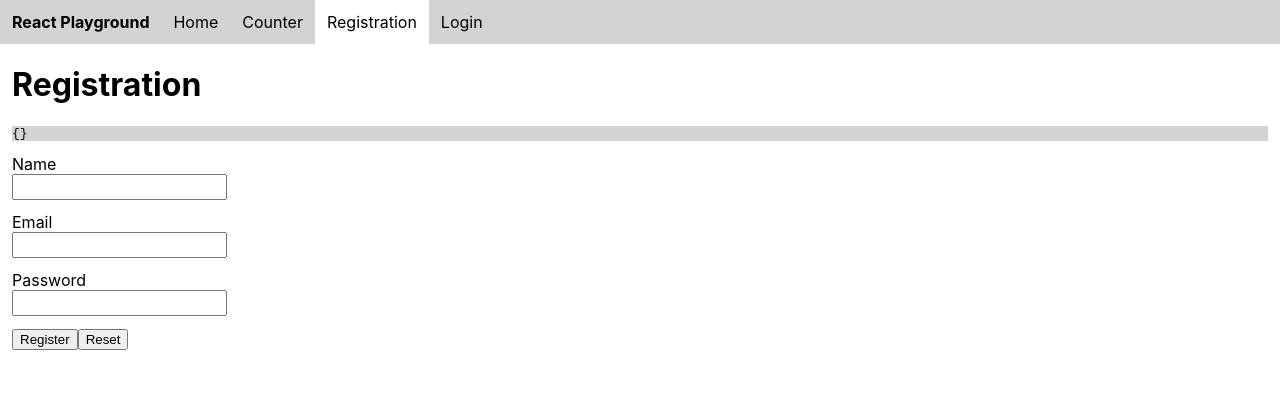
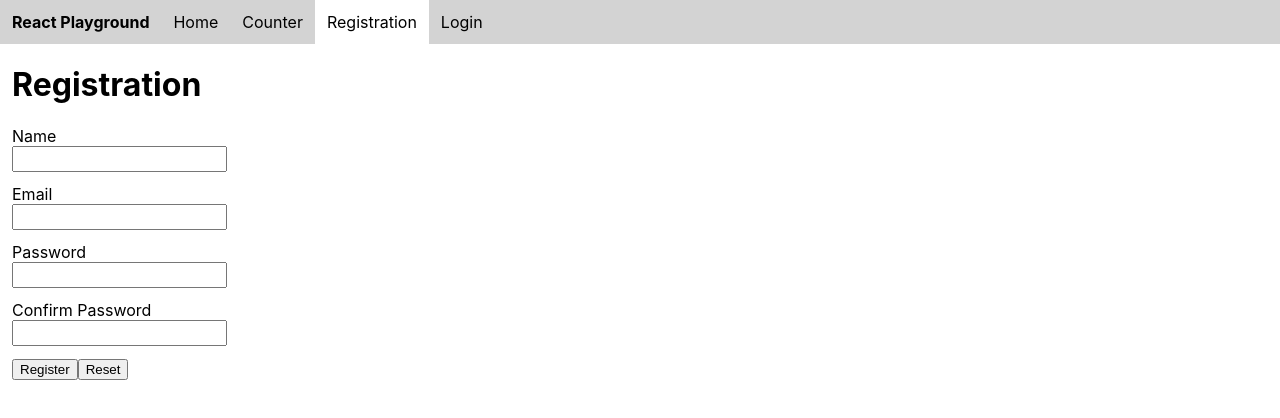
Before and after one commit to kobalazs/react-and-redux-playground, a React (Create React App) app: page /registration in a window 1280 px wide. Shown: the top 418 px of the page. Built offline with nearby package versions, Linux system fonts and the light colour scheme.

Commit message:
Validate registration using React Hook Form & turn the form into an uncontrolled component

```diff
--- a/package.json
+++ b/package.json
@@ -9,6 +9,7 @@
     "@testing-library/user-event": "^7.2.1",
     "react": "^16.13.1",
     "react-dom": "^16.13.1",
+    "react-hook-form": "^6.7.2",
     "react-redux": "^7.2.1",
     "react-router-dom": "^5.2.0",
     "react-scripts": "3.4.3"
--- a/src/App.css
+++ b/src/App.css
@@ -26,3 +26,6 @@ input {
   font-size: 16px;
   padding: 2px;
 }
+.error {
+  color: red;
+}
--- a/src/features/user/Registration.js
+++ b/src/features/user/Registration.js
@@ -1,16 +1,12 @@
 import React, { Fragment } from 'react';
 
 import UserDto from './UserDto';
+import RegistrationForm from './RegistrationForm';
 
 export default class Registration extends React.Component {
   constructor() {
     super();
-    this.state = {
-      user: new UserDto(),
-    };
-    this.changeUser = this.changeUser.bind(this);
     this.register = this.register.bind(this);
-    this.reset = this.reset.bind(this);
   }
 
   changeUser(event) {
@@ -18,36 +14,16 @@ export default class Registration extends React.Component {
     this.setState(Object.assign({}, this.state, { user }));
   }
 
-  register(event) {
-    event.preventDefault();
-    console.log('Register', this.state.user);
-  }
-
-  reset() {
-    this.setState(Object.assign({}, this.state, { user: new UserDto() }));
+  register(data) {
+    const user = new UserDto(data);
+    console.log('Register', user);
   }
 
   render() {
     return (
       <Fragment>
         <h1>Registration</h1>
-        <pre>{JSON.stringify(this.state.user, null, 2)}</pre>
-        <form onSubmit={this.register} onReset={this.reset}>
-          <label>
-            Name
-            <input name="name" type="text" value={this.state.user.name ?? ''} onChange={this.changeUser} />
-          </label>
-          <label>
-            Email
-            <input name="email" type="email" value={this.state.user.email ?? ''} onChange={this.changeUser} />
-          </label>
-          <label>
-            Password
-            <input name="password" type="password" value={this.state.user.password ?? ''} onChange={this.changeUser} />
-          </label>
-          <button type="submit">Register</button>
-          <button type="reset">Reset</button>
-        </form>
+        <RegistrationForm onSubmit={this.register} />
       </Fragment>
     );
   }
--- /dev/null
+++ b/src/features/user/RegistrationForm.js
@@ -0,0 +1,71 @@
+import React from 'react';
+import { useForm } from 'react-hook-form';
+
+export default function RegistrationForm(props) {
+  const { register, handleSubmit, errors, getValues } = useForm();
+  const validateAndSubmit = event => {
+    event.preventDefault();
+    handleSubmit(props.onSubmit)(event);
+  };
+  const matchesPreviousPassword = value => {
+    const { password } = getValues();
+    return password === value || 'Passwords should match!';
+  };
+  return (
+    <form onSubmit={validateAndSubmit}>
+      <label>
+        Name
+        <input
+          name="name"
+          type="text"
+          ref={register({ required: 'Name is required!' })}
+        />
+        {errors.name && <span className="error">{errors.name.message}</span>}
+      </label>
+      <label>
+        Email
+        <input
+          name="email"
+          type="email"
+          ref={register({
+            required: 'Email is required!',
+            pattern: {
+              value: /^([a-zA-Z0-9_\-.]+)@([a-zA-Z0-9_\-.]+)\.([a-zA-Z]{2,5})$/,
+              message: 'Email should be valid!'
+            }
+          })}
+        />
+        {errors.email && <span className="error">{errors.email.message}</span>}
+      </label>
+      <label>
+        Password
+        <input
+          name="password"
+          type="password"
+          ref={register({
+            required: 'Password is required!',
+            minLength: {
+              value: 6,
+              message: 'Password should be at least 6 characters long!'
+            }
+          })}
+        />
+        {errors.password && <span className="error">{errors.password.message}</span>}
+      </label>
+      <label>
+        Confirm Password
+        <input
+          name="passwordConfirmation"
+          type="password"
+          ref={register({
+            required: 'Please confirm your password!',
+            validate: { matchesPreviousPassword }
+          })}
+        />
+        {errors.passwordConfirmation && <span className="error">{errors.passwordConfirmation.message}</span>}
+      </label>
+      <button type="submit">Register</button>
+      <button type="reset">Reset</button>
+    </form>
+  );
+}
```
Also changed, not shown: 1 other file (tests, documents, lock files or other folders).
